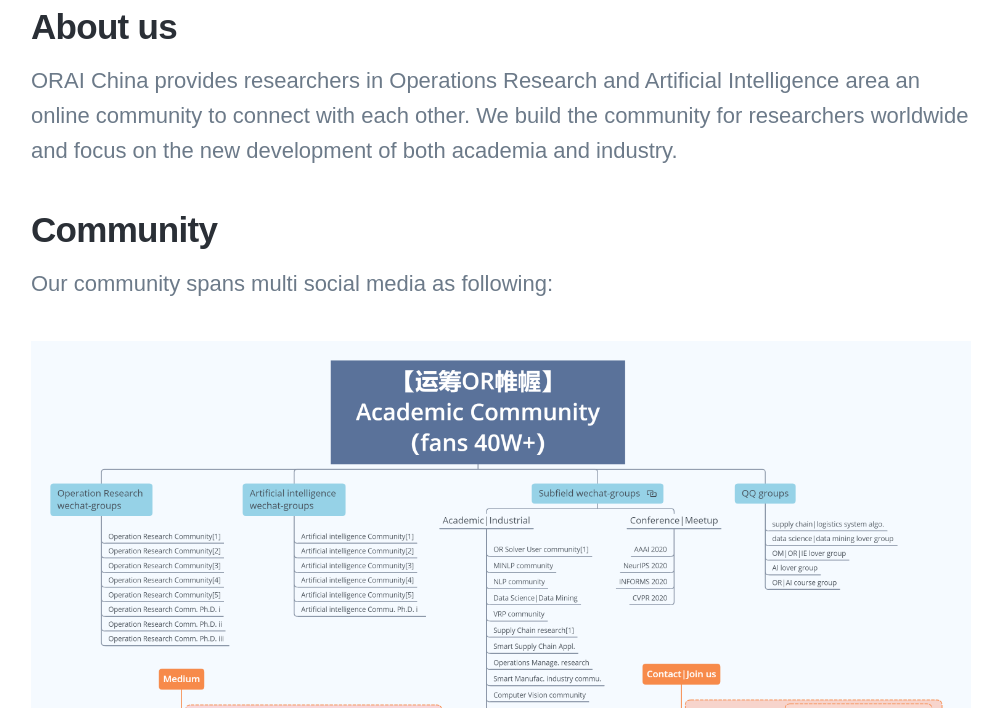
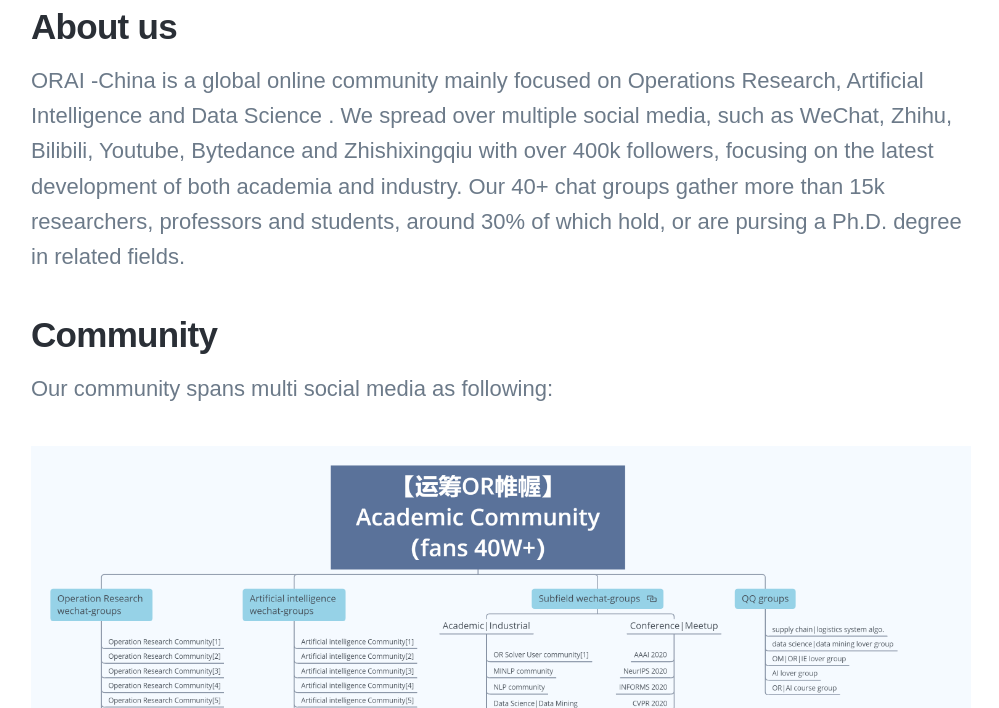
Before and after one commit to Operations-Research-Science/Operations-Research-Science.github.io, a Jekyll site: the page built from _pages/about.md, in a window 1280 px wide and 900 px high, scrolled down 409 px, cut to the strip 192-900 px from the top of the window. Shown: the whole strip, without its empty margins (139-1138 px from the left). Built offline with Jekyll 4.4.1, drawn with Linux system fonts in a browser that asks for light colours; nearby versions of some CDN libraries; some web fonts are replaced.

Commit message:
Update about

```diff
--- a/_pages/about.md
+++ b/_pages/about.md
@@ -7,7 +7,7 @@
 
 ## About us
 
-ORAI China provides researchers in Operations Research and Artificial Intelligence area an online community to connect with each other. We build the community for researchers worldwide and focus on the new development of both academia and industry.
+ORAI -China is a global online community mainly focused on Operations Research, Artificial Intelligence and Data Science . We spread over multiple social media, such as WeChat, Zhihu, Bilibili, Youtube, Bytedance and Zhishixingqiu with over 400k followers, focusing on the latest development of both academia and industry. Our 40+ chat groups gather more than 15k researchers, professors and students, around 30% of which hold, or are pursing a Ph.D. degree in related fields.
 
 ## Community
 
```
